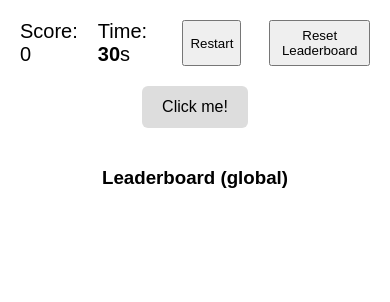
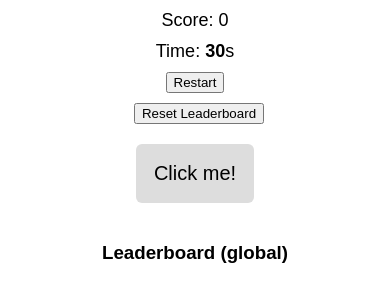
Before and after one commit to BenAIDev/button-game, a plain HTML site: page index.html in a window 390 px wide. Drawn offline with Linux system fonts and the light colour scheme; no server answers.

Commit message:
Actualizar index.html

```diff
--- a/index.html
+++ b/index.html
@@ -1,6 +1,7 @@
 <!DOCTYPE html>
 <html>
 <head>
+<meta name="viewport" content="width=device-width, initial-scale=1.0">
 <meta charset="UTF-8" />
 <title>Button Click Game — Online Leaderboard</title>
 <style>
@@ -14,6 +15,47 @@
   #leaderboard { margin-top: 20px; text-align: center; width: 320px; }
   #scoresList { text-align: left; padding-left: 18px; }
   #resetLeaderboard { margin-left: 8px; }
+  #container {
+  max-width: 95vw;
+  justify-content: center;
+}
+
+.btn {
+  padding: 16px 24px;
+  font-size: 18px;
+}
+
+@media (max-width: 600px) {
+  body {
+    margin: 10px;
+  }
+
+  #info {
+    flex-direction: column;
+    gap: 10px;
+    font-size: 18px;
+    align-items: center;
+  }
+
+  .btn {
+    width: 100%;
+    max-width: 300px;
+    padding: 18px;
+    font-size: 20px;
+  }
+
+  #container {
+    gap: 8px;
+  }
+
+  #leaderboard {
+    width: 100%;
+  }
+
+  #leaderboard ol {
+    padding-left: 20px;
+  }
+}
 </style>
 </head>
 <body>
```
